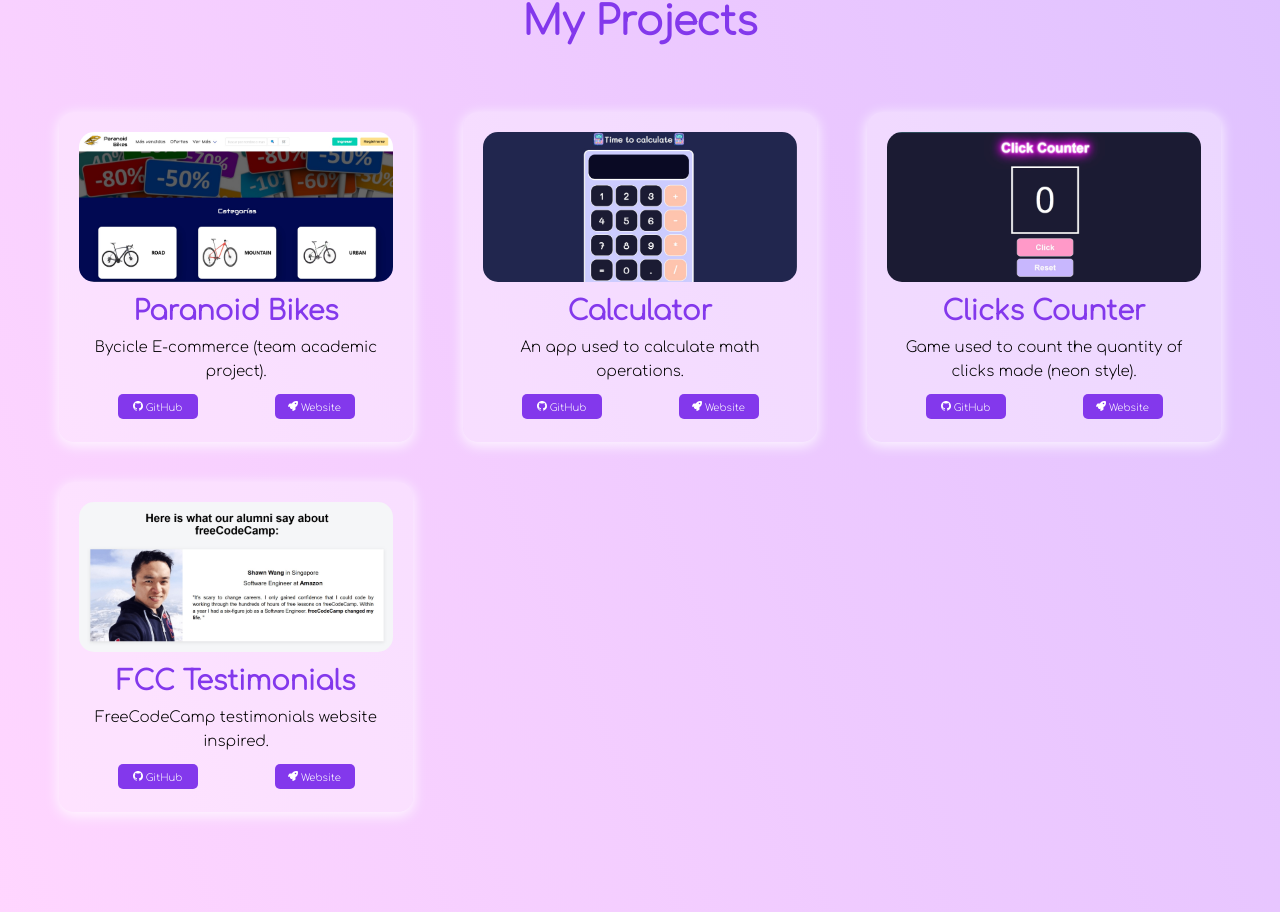
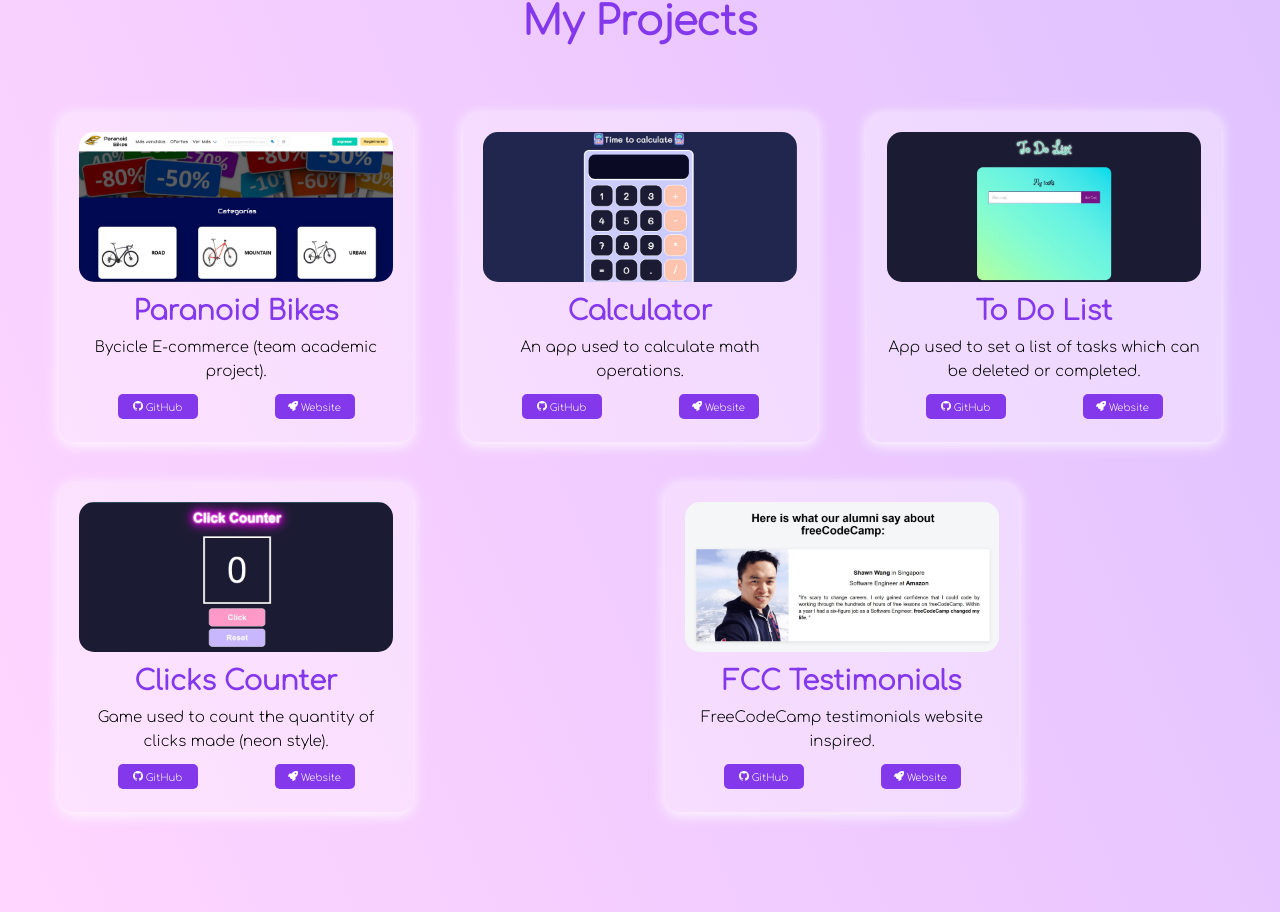
Before and after one commit to acarob/portfolio1, a React (Create React App) app: page / in a window 1280 px wide. Shown: the part 2133-3045 px from the top of the page. Built offline with nearby package versions, Linux system fonts and the light colour scheme.

Commit message:
Adding to do list app

```diff
--- a/src/App.css
+++ b/src/App.css
@@ -105,7 +105,7 @@ body {
 }
 
 .projects-section-2 {
-  column-count: 1;
+  column-count: 2;
   gap: 50px;
   margin-top: 40px;
   margin-left: 50px;
--- a/src/App.js
+++ b/src/App.js
@@ -102,14 +102,21 @@ function App() {
               link2="https://my-cute-calculator.netlify.app/"
             />
             <Projects
+              image="toDo"
+              name="To Do List"
+              description="App used to set a list of tasks which can be deleted or completed."
+              link="https://github.com/acarob/todolist"
+              link2="https://caro-todo.netlify.app/"
+            />
+          </div>
+          <div className="projects-section-2">
+            <Projects
               image="click-counter"
               name="Clicks Counter"
               description="Game used to count the quantity of clicks made (neon style)."
               link="https://github.com/acarob/clicks-counter"
               link2="https://click-counter-caro.netlify.app/"
             />
-          </div>
-          <div className="projects-section-2">
             <Projects
               image="fcc-testimonial"
               name="FCC Testimonials"
```
Also changed, not shown: src/images/toDo.jpg (added).
